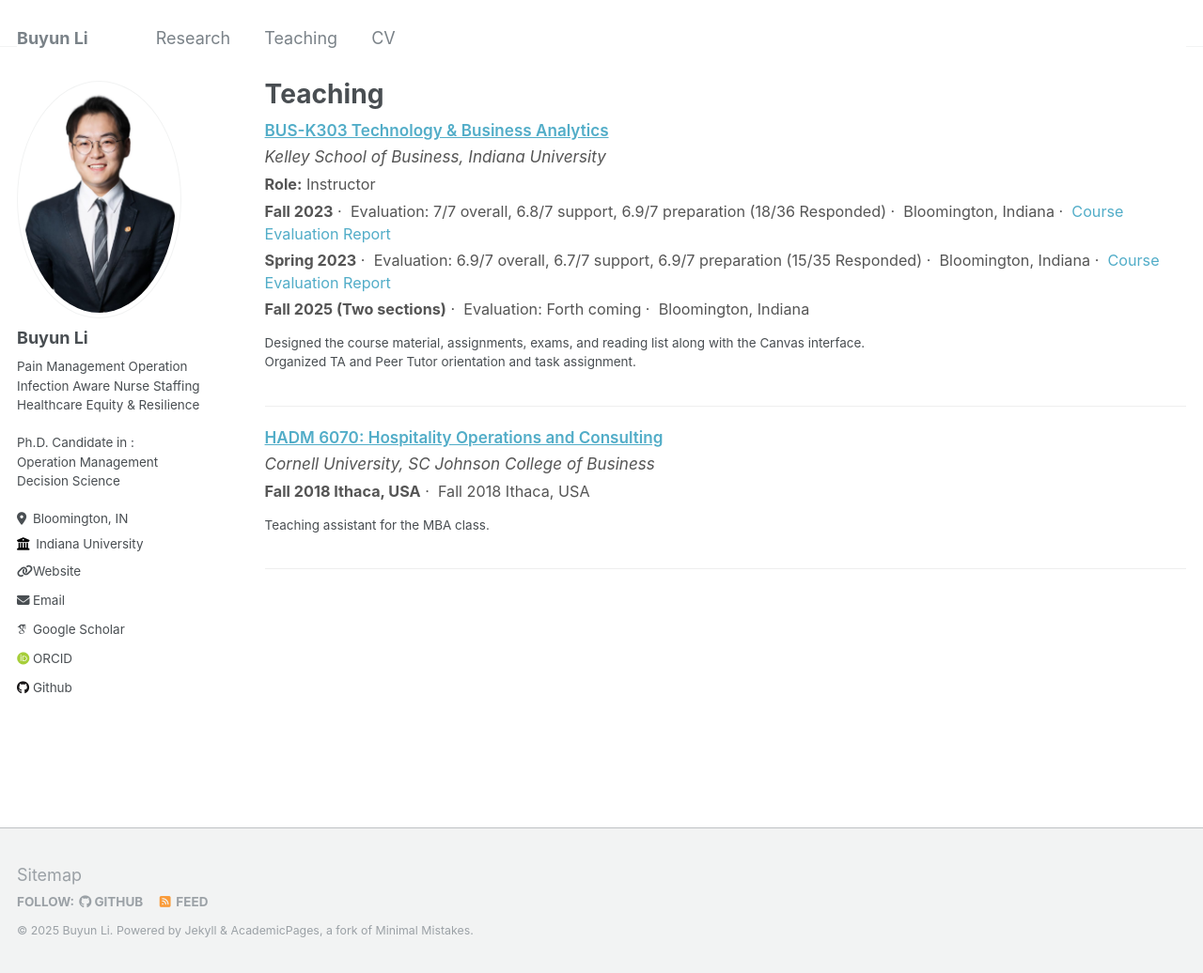
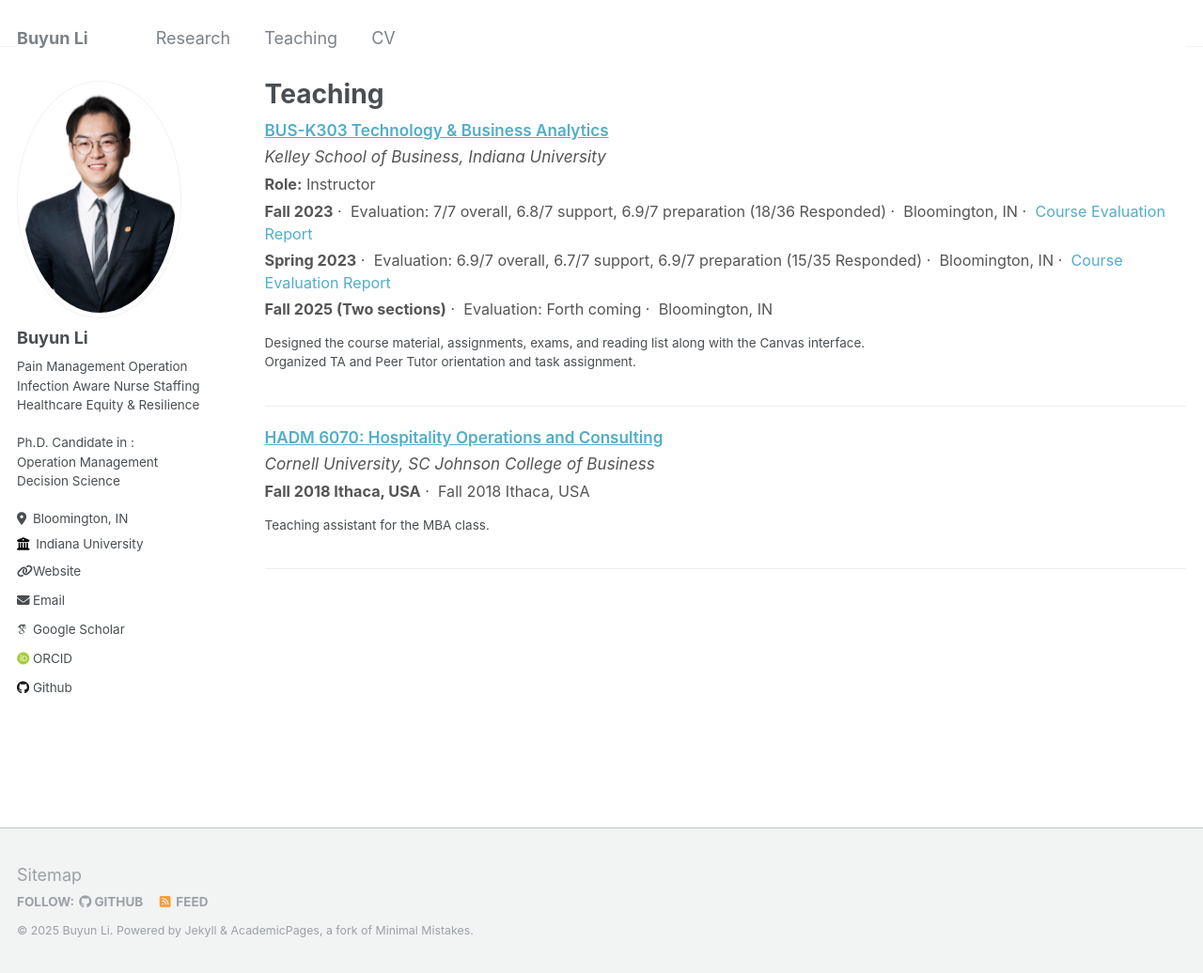
Before and after one commit to BuyunLi/BuyunLi.github.io, a Jekyll site: the page built from _pages/teaching.html, in a window 1280 px wide and 1036 px high. Shown: the whole window at 94% size. Built offline with Jekyll 4.4.1, drawn with Linux system fonts in a browser that asks for light colours; some web fonts are replaced.

Commit message:
Update 2014-spring-teaching-1.md

```diff
--- a/_teaching/2014-spring-teaching-1.md
+++ b/_teaching/2014-spring-teaching-1.md
@@ -7,17 +7,17 @@ semesters:
   - semester: "Fall 2023"
     role: "Instructor"
     evaluation: "7/7 overall, 6.8/7 support, 6.9/7 preparation (18/36 Responded)"
-    location: "Bloomington, Indiana"
+    location: "Bloomington, IN"
     evaluation_pdf: /assets/class eval 2023 fall.pdf
   - semester: "Spring 2023"
     role: "Instructor"
     evaluation: "6.9/7 overall, 6.7/7 support, 6.9/7 preparation (15/35 Responded)"
-    location: "Bloomington, Indiana"
+    location: "Bloomington, IN"
     evaluation_pdf: /assets/class eval 2023 sp.pdf
   - semester: "Fall 2025 (Two sections)"
     role: "Instructor"
     evaluation: "Forth coming"
-    location: "Bloomington, Indiana"
+    location: "Bloomington, IN"
 ---
 
 Designed the course material, assignments, exams, and reading list along with the Canvas interface.
```
